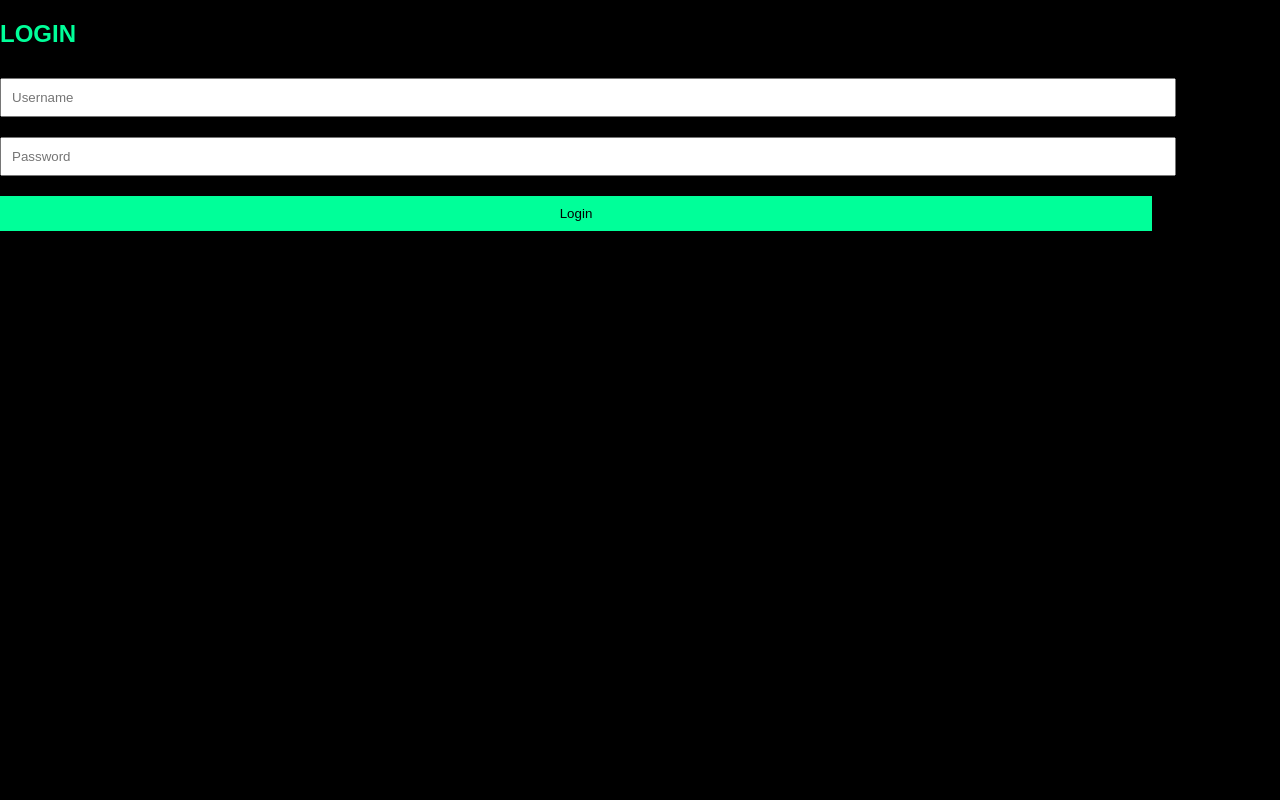
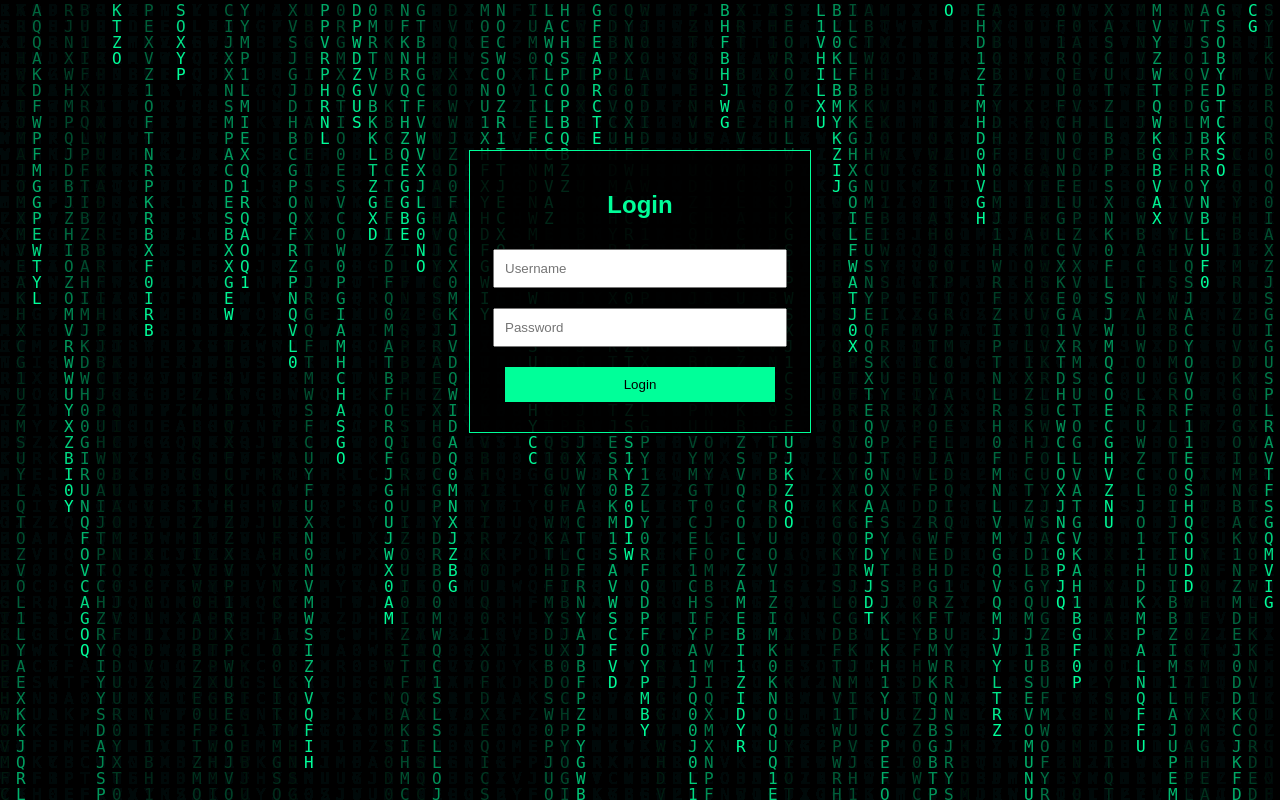
Before and after one commit to Manoj-kumar66/manoj-personal-interface, a Flask app: page / in a window 1280 px wide. Run offline with Flask 3, Linux system fonts and the light colour scheme.

Commit message:
Update login.html

```diff
--- a/templates/login.html
+++ b/templates/login.html
@@ -1,25 +1,20 @@
 <!DOCTYPE html>
-<html lang="en">
+<html>
 <head>
-    <meta charset="UTF-8">
     <title>Login</title>
     <link rel="stylesheet" href="{{ url_for('static', filename='style.css') }}">
 </head>
 <body>
 
-<!-- background -->
-<div class="background"></div>
-
-<!-- login box -->
-<div class="login-container">
-    <h2>LOGIN</h2>
-
-    <form method="post">
+<div class="login-box">
+    <h2>Login</h2>
+    <form method="POST">
         <input type="text" name="username" placeholder="Username" required>
         <input type="password" name="password" placeholder="Password" required>
         <button type="submit">Login</button>
     </form>
 </div>
 
+<script src="{{ url_for('static', filename='script.js') }}"></script>
 </body>
 </html>
```
